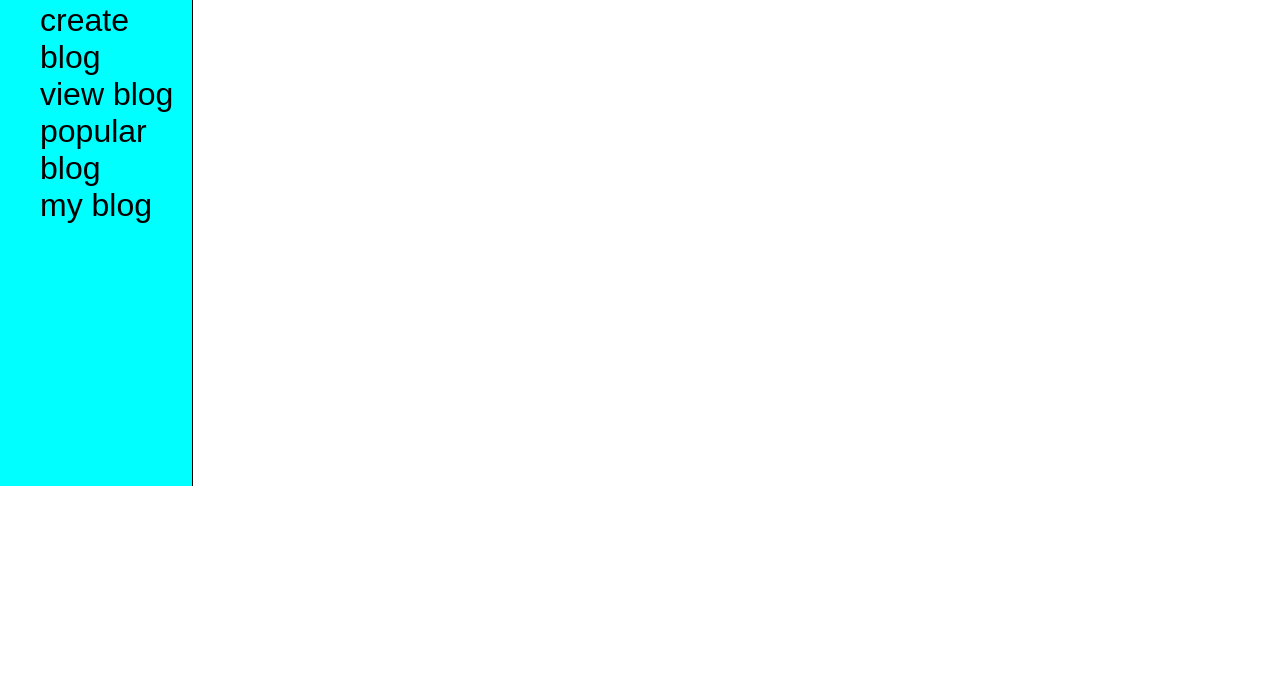
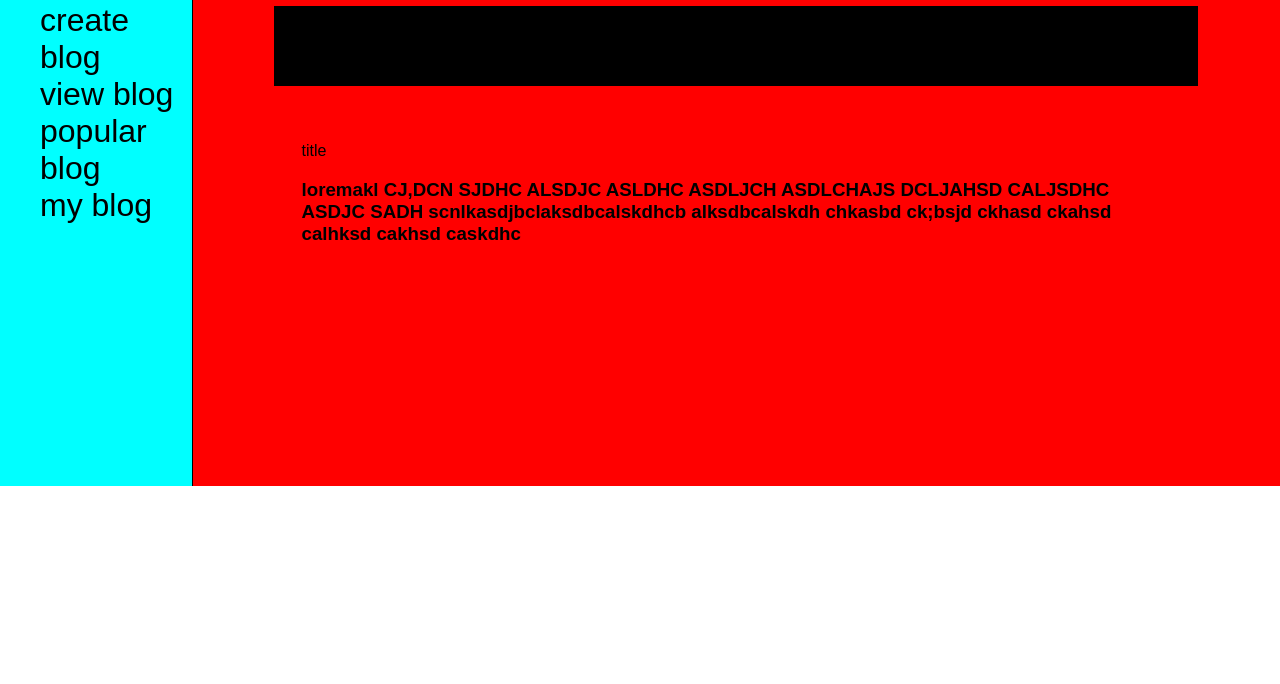
Before and after one commit to lakshayrajouri/blogWebsite, a plain HTML site: page index.html in a window 1280 px wide. Shown: the part 116-800 px from the top of the page. Drawn offline with Linux system fonts and the light colour scheme.

Commit message:
gave naming conventions and add new blogCreation page

```diff
--- a/index.html
+++ b/index.html
@@ -24,8 +24,15 @@
 
         <div id="vl"></div>
 
-        <div id="blogs-div">
+        <div id="posts">
+            <div class="postop">
 
+            </div>
+            <div class="blog">
+                <p>title</p>
+                <p></p>
+                <h3 class="content">loremakl CJ,DCN SJDHC ALSDJC ASLDHC ASDLJCH ASDLCHAJS DCLJAHSD CALJSDHC ASDJC SADH scnlkasdjbclaksdbcalskdhcb alksdbcalskdh chkasbd ck;bsjd ckhasd ckahsd calhksd cakhsd caskdhc </h3>
+            </div>
         </div>
     </section>
 </body>
--- a/styles.css
+++ b/styles.css
@@ -48,8 +48,26 @@ li{
     height: 500px;
 }
 
-#blogs{
-    height: 100px;
+#posts{
+    height: 500px;
     width: 85%;
     background-color: red;
+    z-index: 0;
+
 }
+
+.postop{
+    display: flex;
+    justify-content: space-between;
+    height: 80px;
+    width: 85%;
+    background-color: black;
+    margin: 20px auto 20px ;
+}
+
+.blog{
+    height: auto;
+    width: 80%;
+    margin: auto;
+    padding: 20px 0;
+}
```
Also changed, not shown: blogcreation.html (added, +15 -0 lines).
